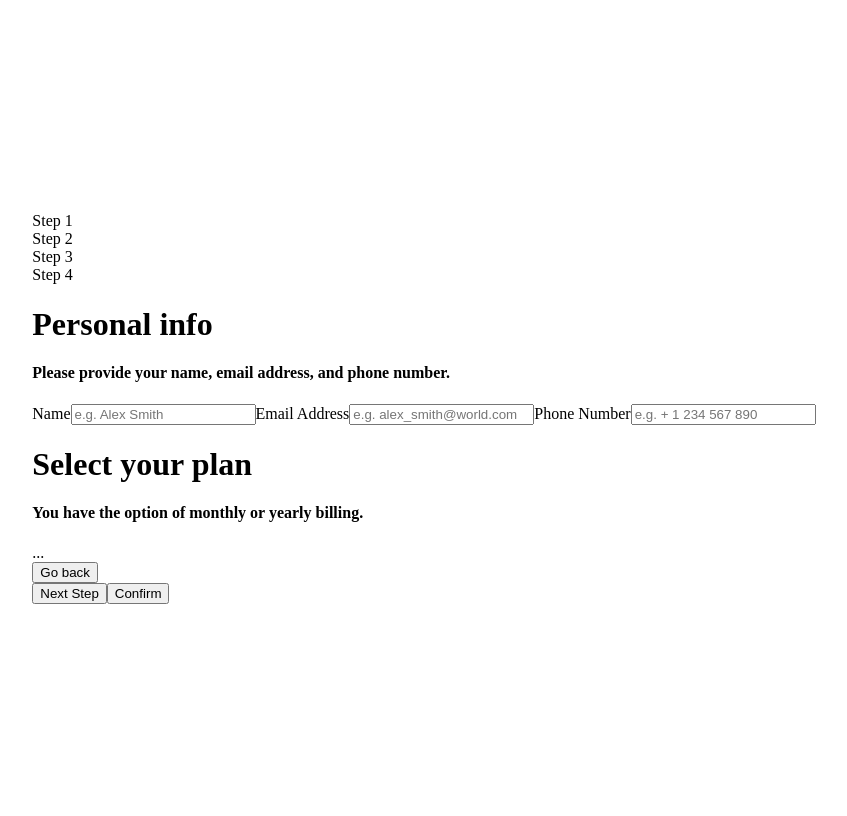
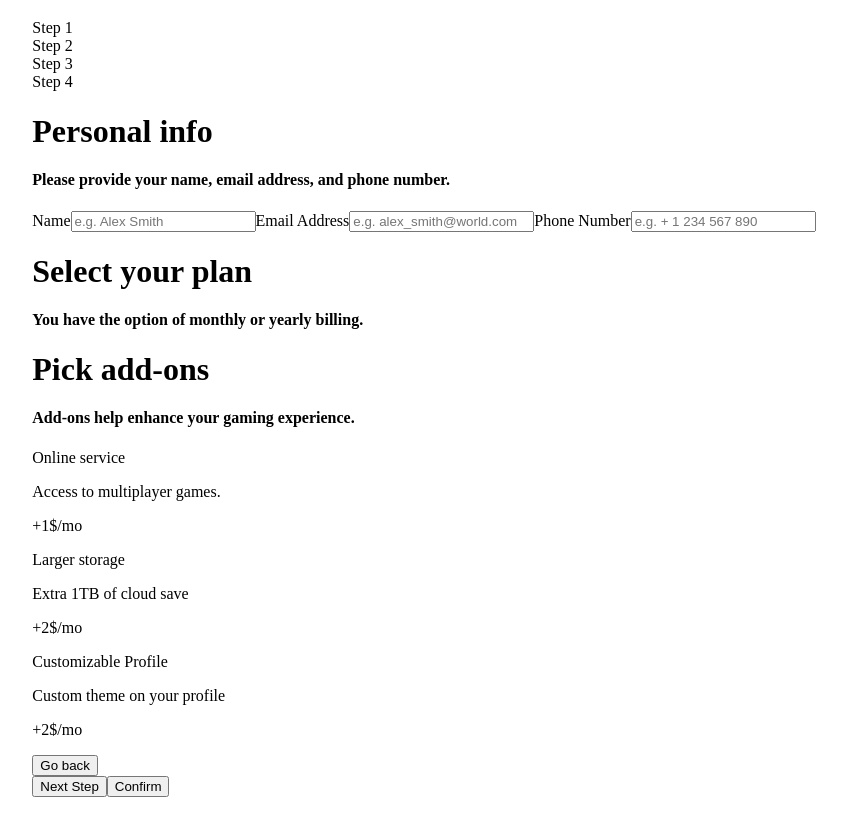
Before and after one commit to er1927/multi-step-form, a Next.js app: page / in a window 1280 px wide. Shown: the whole page, without its empty margins (216-1063 px from the left). Built offline with nearby package versions, Linux system fonts and the light colour scheme.

Commit message:
Added step 3.

```diff
--- a/pages/index.js
+++ b/pages/index.js
@@ -41,7 +41,25 @@ export default function Home() {
          </div>
         </div>
         <div class="msf-view">
-            ...
+        <h1>Pick add-ons</h1>
+        <h4>Add-ons help enhance your gaming experience.</h4>
+        <div class="add-ons">
+          <div class="add-on">
+            <p class="title">Online service</p>
+            <p class="subtitle">Access to multiplayer games.</p>
+            <p class="price">+1$/mo</p>
+          </div>
+          <div class="add-on">
+            <p class="title">Larger storage</p>
+            <p class="subtitle">Extra 1TB of cloud save</p>
+            <p class="price">+2$/mo</p>
+          </div>
+          <div class="add-on">
+            <p class="title">Customizable Profile</p>
+            <p class="subtitle">Custom theme on your profile</p>
+            <p class="price">+2$/mo</p>
+          </div>
+        </div>
         </div>
     </div>
 
```
